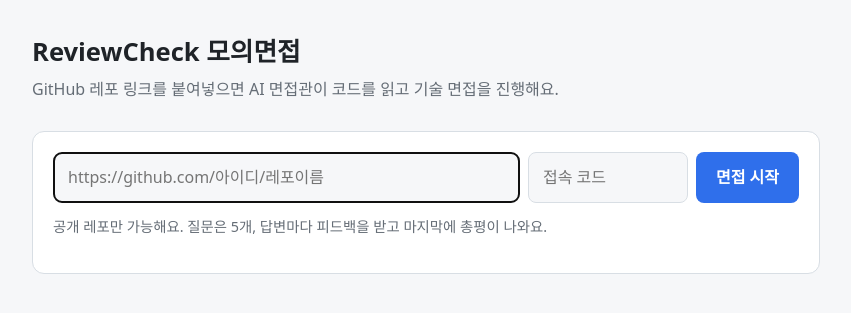
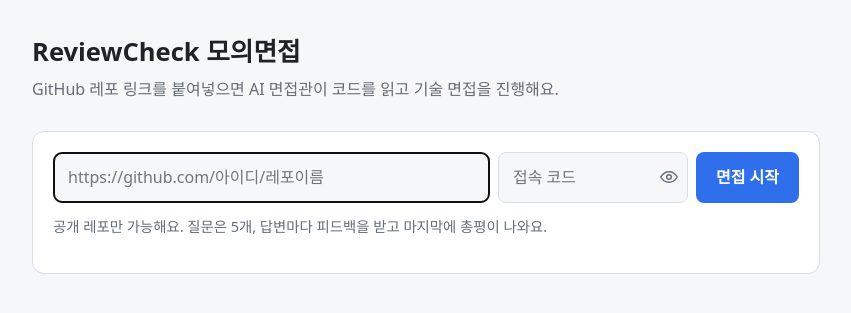
Before and after one commit to mins199600/ReviewCheck, a Spring app: template src/main/resources/templates/index.html in a window 1280 px wide. Shown: the top 313 px of the page, without its empty margins (214-1065 px from the left). Run offline with Thymeleaf, Linux system fonts and the light colour scheme; the template is opened without the code that fills it, so the values that code supplies are empty.

Commit message:
접속 코드 보기/숨기기 버튼 추가
- 접속 코드 입력 칸에 눈 아이콘을 넣어, 누르면 입력한 코드가 보이고 다시 누르면 가려지도록 함
- 로딩 처리에서 시작 버튼을 정확히 잡도록 button[type=submit]으로 수정

```diff
--- a/src/main/resources/static/app.css
+++ b/src/main/resources/static/app.css
@@ -41,7 +41,7 @@ h1 { font-size: 1.6rem; margin: 0 0 4px; }
   padding: 20px;
 }
 form.start { display: flex; gap: 8px; flex-wrap: wrap; }
-input[type=url], input[type=password], textarea {
+input[type=url], input[type=password], input[type=text], textarea {
   flex: 1 1 320px;
   width: 100%;
   padding: 12px 14px;
@@ -94,3 +94,21 @@ button:disabled { opacity: .6; cursor: wait; }
 .done a { color: var(--accent); font-weight: 600; }
 .loading { display: none; color: var(--muted); }
 .loading.on { display: inline; }
+
+/* 접속 코드 칸: 눈 아이콘을 입력 칸 안쪽 오른쪽에 겹쳐 놓는다 */
+.code-field { position: relative; display: flex; flex: 0 1 190px; }
+.code-field input { flex: 1 1 auto; padding-right: 40px; }
+.toggle-code {
+  position: absolute;
+  right: 6px;
+  top: 50%;
+  transform: translateY(-50%);
+  display: flex;
+  padding: 4px;
+  background: none;
+  color: var(--muted);
+}
+.toggle-code:hover { color: var(--text); }
+.toggle-code .eye-off { display: none; }
+.toggle-code.showing .eye-open { display: none; }
+.toggle-code.showing .eye-off { display: block; }
--- a/src/main/resources/static/app.js
+++ b/src/main/resources/static/app.js
@@ -10,7 +10,7 @@ if (window.marked && window.DOMPurify) {
 // AI 응답을 기다리는 동안 버튼을 막고 안내 문구를 보여준다.
 document.querySelectorAll('form[data-loading]').forEach(form => {
   form.addEventListener('submit', () => {
-    const button = form.querySelector('button');
+    const button = form.querySelector('button[type=submit]');
     if (button) button.disabled = true;
     const scope = form.closest('.card') || form;
     scope.querySelectorAll('.loading').forEach(el => el.classList.add('on'));
@@ -32,3 +32,15 @@ const answerBox = document.querySelector('.answer-box');
 if (answerBox && document.querySelectorAll('.turn').length > 1) {
   answerBox.scrollIntoView({ block: 'end' });
 }
+
+// 눈 아이콘을 누르면 접속 코드를 보였다 가렸다 한다.
+document.querySelectorAll('.toggle-code').forEach(button => {
+  button.addEventListener('click', () => {
+    const input = document.getElementById(button.dataset.target);
+    const show = input.type === 'password';
+    input.type = show ? 'text' : 'password';
+    button.classList.toggle('showing', show);
+    button.setAttribute('aria-label', show ? '접속 코드 숨기기' : '접속 코드 보기');
+    input.focus();
+  });
+});
--- a/src/main/resources/templates/index.html
+++ b/src/main/resources/templates/index.html
@@ -17,8 +17,24 @@
     <form class="start" method="post" th:action="@{/interview}" data-loading>
       <input type="url" name="repoUrl" required placeholder="https://github.com/아이디/레포이름"
              th:value="${repoUrl}" autofocus>
-      <input type="password" name="accessCode" required placeholder="접속 코드" autocomplete="off"
-             maxlength="100" style="flex: 0 1 160px">
+      <span class="code-field">
+        <input type="password" name="accessCode" id="accessCode" required placeholder="접속 코드"
+               autocomplete="off" maxlength="100">
+        <!-- 눈 아이콘: 누르면 접속 코드가 보이고, 다시 누르면 가려진다 -->
+        <button type="button" class="toggle-code" data-target="accessCode" aria-label="접속 코드 보기">
+          <svg class="eye-open" viewBox="0 0 24 24" width="18" height="18" fill="none"
+               stroke="currentColor" stroke-width="2" stroke-linecap="round" stroke-linejoin="round">
+            <path d="M1 12s4-7 11-7 11 7 11 7-4 7-11 7S1 12 1 12z"/>
+            <circle cx="12" cy="12" r="3"/>
+          </svg>
+          <svg class="eye-off" viewBox="0 0 24 24" width="18" height="18" fill="none"
+               stroke="currentColor" stroke-width="2" stroke-linecap="round" stroke-linejoin="round">
+            <path d="M17.94 17.94A10.07 10.07 0 0 1 12 19c-7 0-11-7-11-7a18.45 18.45 0 0 1 5.06-5.94"/>
+            <path d="M9.9 4.24A9.12 9.12 0 0 1 12 4c7 0 11 7 11 7a18.5 18.5 0 0 1-2.16 3.19"/>
+            <line x1="1" y1="1" x2="23" y2="23"/>
+          </svg>
+        </button>
+      </span>
       <button type="submit">면접 시작</button>
     </form>
     <p class="hint">
```
